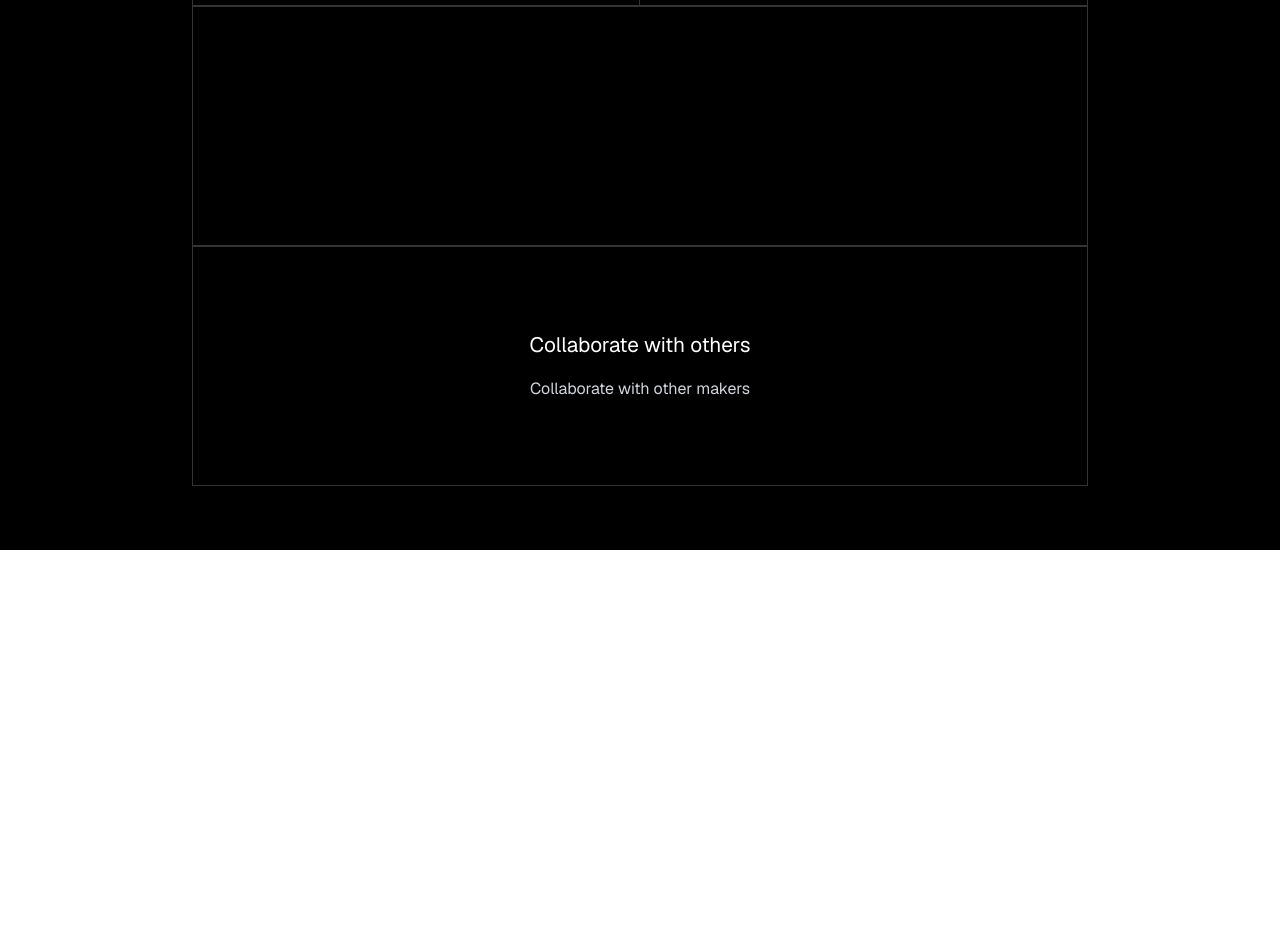
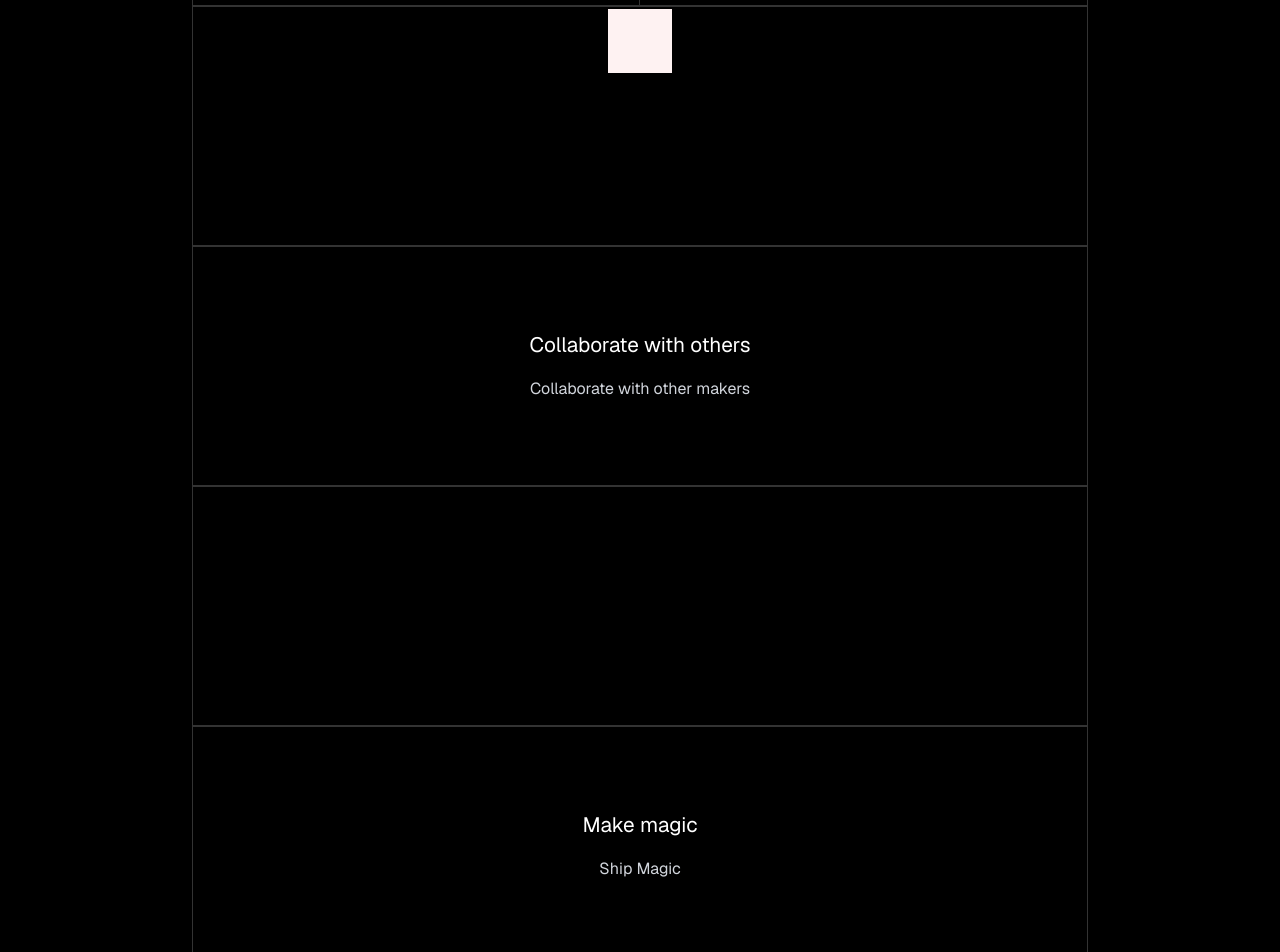
Before and after one commit to Cohortize/site, a React (Vite) app: page / in a window 1280 px wide. Shown: the part 1100-2052 px from the top of the page. Before the commit the page ends 1650 px from the top, so only its background shows below. Built offline with nearby package versions, Linux system fonts and the light colour scheme.

Commit message:
done with the skeleton structure, made the setup for the animation

```diff
--- a/package.json
+++ b/package.json
@@ -39,6 +39,7 @@
     "cmdk": "^1.1.1",
     "embla-carousel-react": "^8.6.0",
     "geist": "^1.4.2",
+    "gsap": "^3.13.0",
     "input-otp": "^1.4.2",
     "lucide-react": "^0.509.0",
     "next-themes": "^0.4.6",
--- a/src/components/homepage/path.tsx
+++ b/src/components/homepage/path.tsx
@@ -1,4 +1,15 @@
+import { ScrollTrigger } from "gsap/ScrollTrigger";
+import { useRef, useLayoutEffect } from "react";
+import {useGSAP} from "@gsap/react"
+import gsap from 'gsap'
+gsap.registerPlugin(useGSAP, ScrollTrigger)
 const Path = () => {
+    /*const main = useRef();
+    useGSAP{
+        () => {
+            const
+        }
+    }*/
     return (
         <div className="min-h-screen w-full bg-black flex items-center px-4 sm:px-8 lg:px-16 xl:px-20 py-8 sm:py-16">
             <div className="max-w-7xl w-full mx-auto flex flex-col lg:flex-col gap-0 sm:gap-0 lg:gap-0 xl:gap-0 justify-center items-center">
@@ -20,11 +31,11 @@ const Path = () => {
                         </p>
                     </div>
                 </div>
-                <div className="h-auto min-h-32 sm:min-h-48 md:min-h-56 lg:min-h-60 w-full max-w-4xl border border-white/20 flex items-center justify-center p-3 sm:p-4 md:p-6 lg:p-8">
-                    <div className="text-center">
+                <div className="h-auto min-h-32 sm:min-h-48 md:min-h-56 lg:min-h-60 w-full max-w-4xl border border-white/20 flex justify-center p-0.5 sm:p-0.5 md:p-0.5 lg:p-0.5">
+                    <div id="box" className="text-center bg-red-50 h-16 w-16">
                     </div>
                 </div>
-                               <div className="h-auto min-h-32 sm:min-h-48 md:min-h-56 lg:min-h-60 w-full max-w-4xl border border-white/20 flex items-center justify-center p-3 sm:p-4 md:p-6 lg:p-8">
+                <div className="h-auto min-h-32 sm:min-h-48 md:min-h-56 lg:min-h-60 w-full max-w-4xl border border-white/20 flex items-center justify-center p-3 sm:p-4 md:p-6 lg:p-8">
                     <div className="text-center">
                         <h3 className="text-white text-sm sm:text-base md:text-lg lg:text-xl xl:text-[1.3rem] font-medium mb-2 sm:mb-3 md:mb-4">
                             Collaborate with others
@@ -34,6 +45,20 @@ const Path = () => {
                         </p>
                     </div>
                 </div>
+                <div className="h-auto min-h-32 sm:min-h-48 md:min-h-56 lg:min-h-60 w-full max-w-4xl border border-white/20 flex items-center justify-center p-3 sm:p-4 md:p-6 lg:p-8">
+                    <div className="text-center">
+                    </div>
+                </div>
+                <div className="h-auto min-h-32 sm:min-h-48 md:min-h-56 lg:min-h-60 w-full max-w-4xl border border-white/20 flex items-center justify-center p-3 sm:p-4 md:p-6 lg:p-8">
+                    <div className="text-center">
+                        <h3 className="text-white text-sm sm:text-base md:text-lg lg:text-xl xl:text-[1.3rem] font-medium mb-2 sm:mb-3 md:mb-4">
+                            Make magic
+                        </h3>
+                        <p className="text-gray-300 text-xs sm:text-sm md:text-base lg:text-base leading-relaxed">
+                            Ship Magic
+                        </p>
+                    </div>
+                </div>
             </div>
         </div>
     );
```
Also changed, not shown: 1 other file (tests, documents, lock files or other folders).
